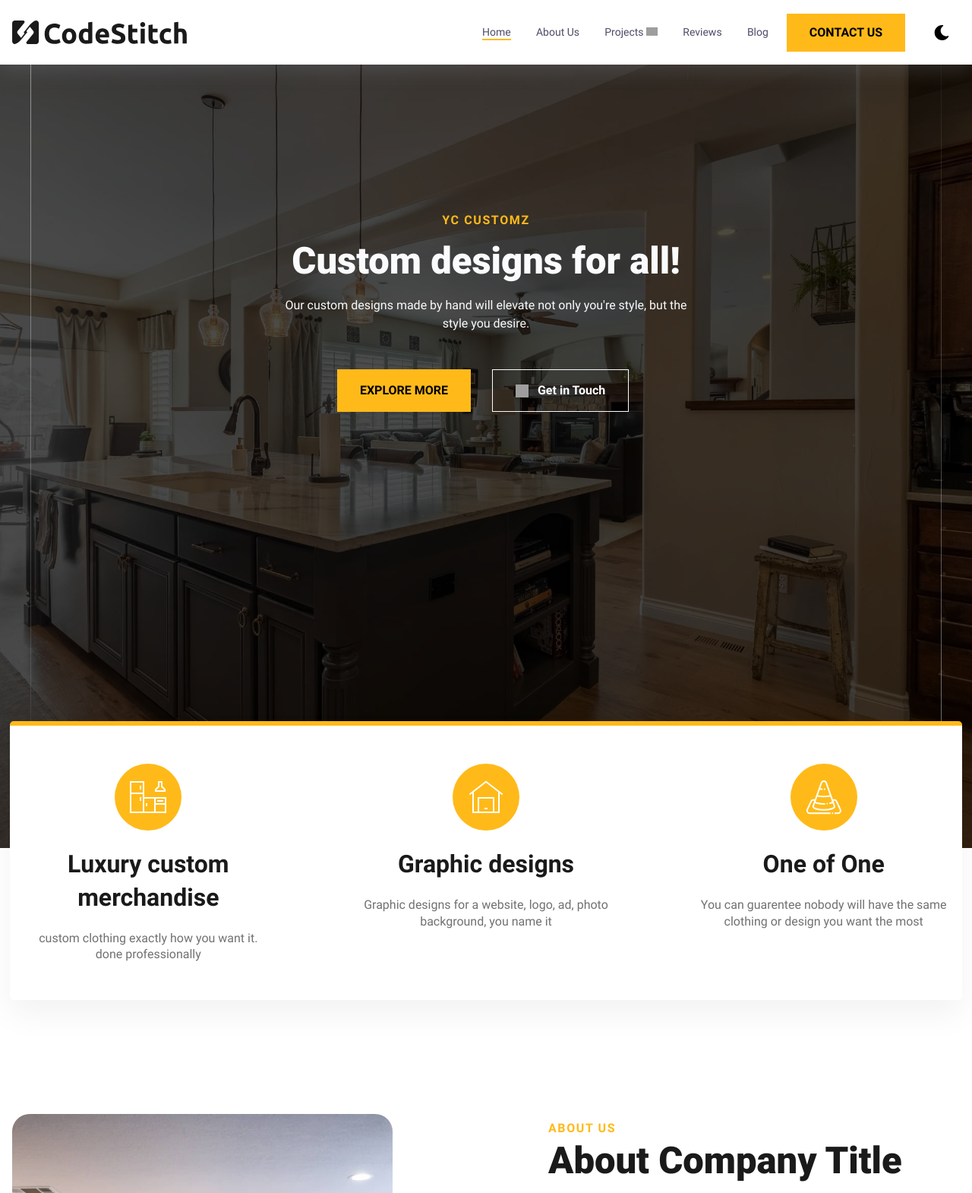
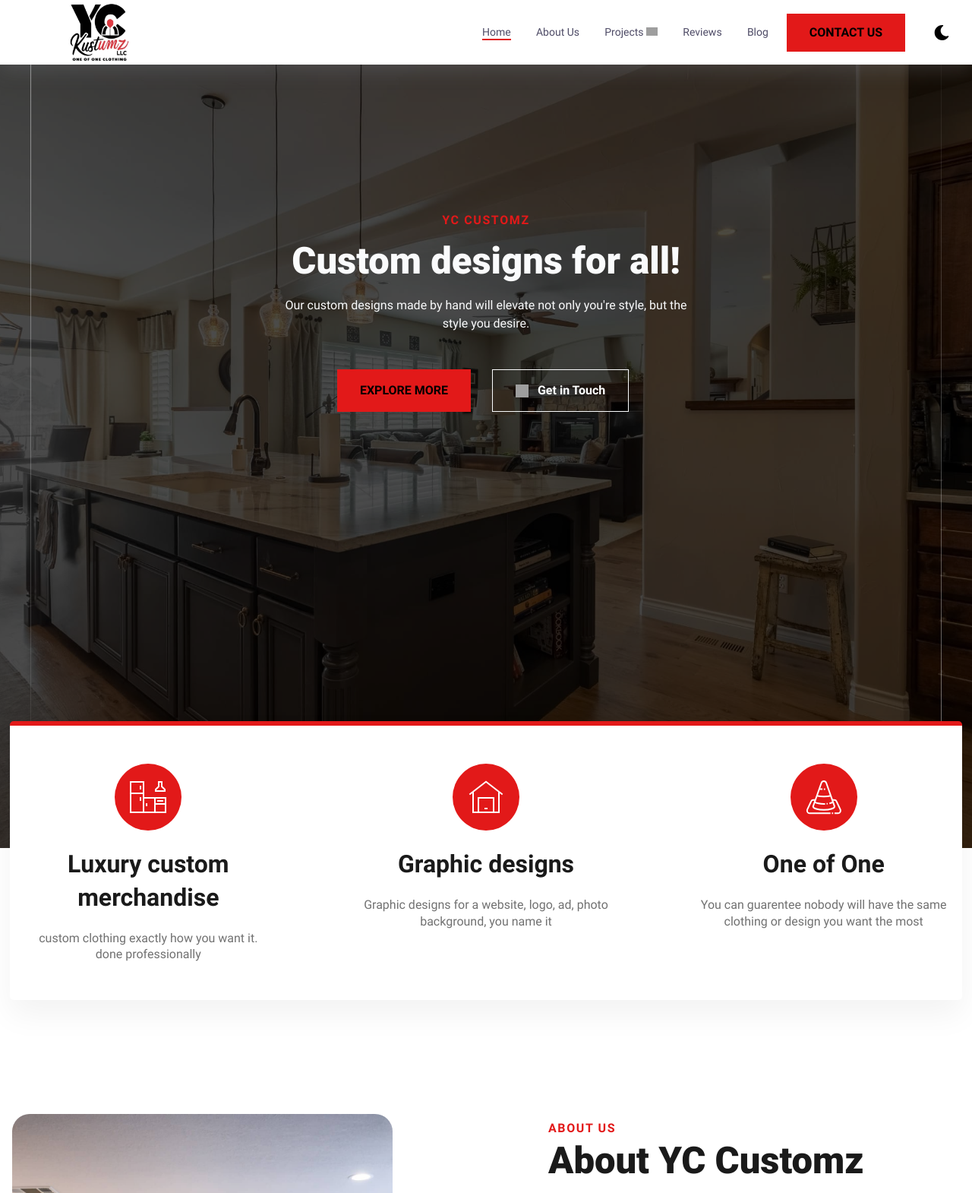
Before and after one commit to BrennenHammer/YCCustoms, an Eleventy site: page src/index.html in a window 1280 px wide. Shown: the top 1570 px of the page at 76% size. Built offline with nearby package versions, Linux system fonts and the light colour scheme; Eleventy itself is replaced by a stand-in of ours; files that its build step writes are made by us from their sources; grey boxes are pictures that could not be loaded.

Commit message:
new logo. services. new color of red

```diff
--- a/src/_includes/components/header.html
+++ b/src/_includes/components/header.html
@@ -7,7 +7,7 @@
         <!--Nav Logo-->
         <a href="/" class="cs-logo" aria-label="back to home" tabindex="2">
             <img
-                src="/assets/svgs/logo-black.svg"
+                src="/assets/images/logo-black.jpg"
                 alt=""
                 width="210"
                 height="29"
--- a/src/assets/sass/root.scss
+++ b/src/assets/sass/root.scss
@@ -8,8 +8,8 @@
 @media only screen and (min-width: 0rem) {
     // Website colors
     :root {
-        --primary: #ffba19;
-        --primaryLight: #ffd675;
+        --primary: #e21919;
+        --primaryLight: #e21d1d;
         --secondary: #001f3f;
         --secondaryLight: #001f3f;
         --headerColor: #1a1a1a;
@@ -374,8 +374,8 @@
             padding: 0;
 
             img {
-                height: 100%;
-                width: 100%;
+                height: 55%;
+                width: 55%;
                 /* ensures the image never overflows the container. It stays contained within it's width and height and expands to fill it then stops once it reaches an edge */
                 object-fit: contain;
                 /* places the image to the left edge of the parent */
@@ -948,8 +948,9 @@
             padding: 0;
 
             img {
-                height: 100%;
-                width: 100%;
+                height: 120%;
+                width: 120%;
+                border-radius: 50%;
                 /* ensures the image never overflows the container. It stays contained within it's width and height and expands to fill it then stops once it reaches an edge */
                 object-fit: contain;
             }
--- a/src/index.html
+++ b/src/index.html
@@ -230,7 +230,7 @@ eleventyNavigation:
             <!-- Right Content Section-->
             <div class="cs-right">
                 <span class="cs-topper">About Us</span>
-                <h2 class="cs-title">About Company Title</h2>
+                <h2 class="cs-title">About YC Customz</h2>
                 <p class="cs-text">
                     In consequat tincidunt turpis sit amet imperdiet. Praesent
                     Class officelan nonatoureanor mauris laoreet, iaculis libero
@@ -251,8 +251,8 @@ eleventyNavigation:
                         Praesent Classei consequat tincidunt turpis sit amet
                         imperdiet for mind.
                     </p>
-                    <span class="cs-name">Justin Time</span>
-                    <span class="cs-job">CEO-Founder</span>
+                    <span class="cs-name">Christopher Young</span>
+                    <span class="cs-job">Founder</span>
                     <img
                         class="cs-quote-icon"
                         loading="lazy"
```
Also changed, not shown: src/assets/css/root.css, src/assets/images/logo-black.jpg (added), src/assets/svgs/logo-black.svg (deleted), 1 other file.
